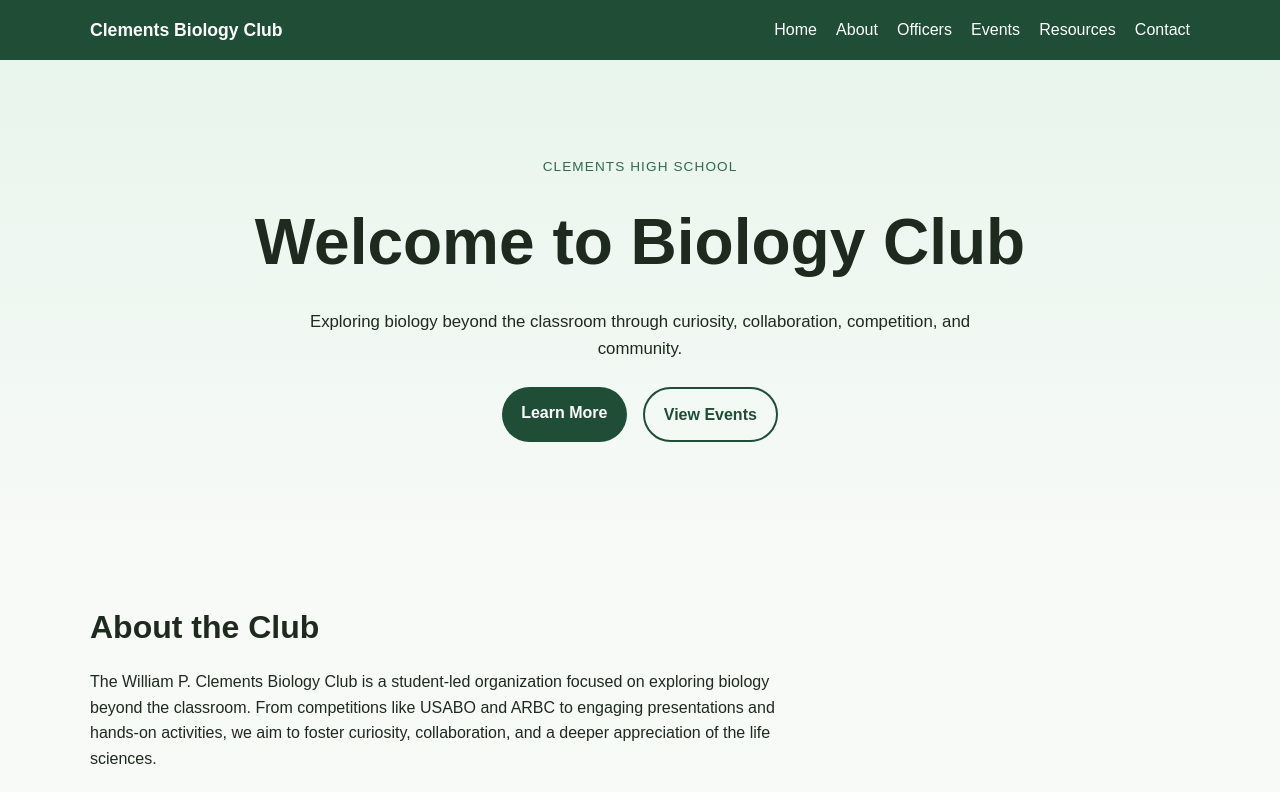
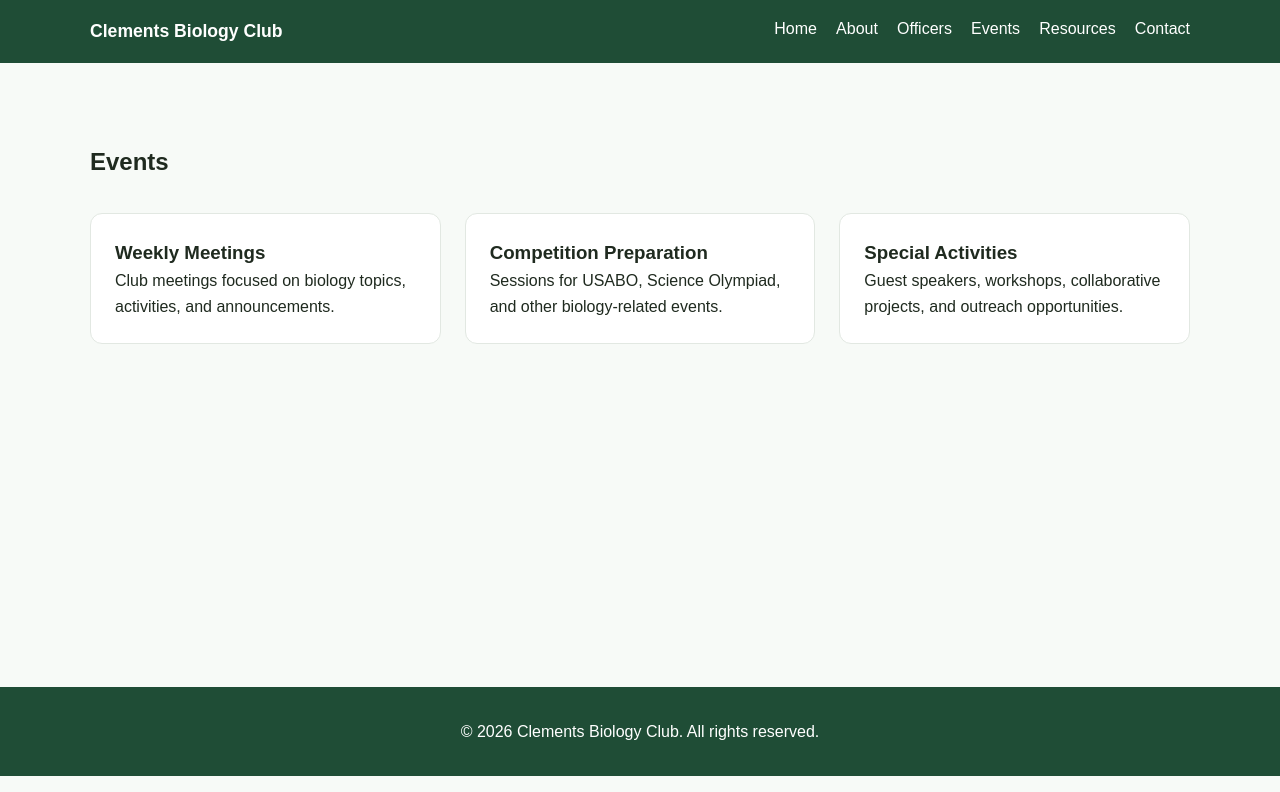
Before and after one commit to ezraweng21/clementsbiologyclub-website, a React (Vite) app: page /events in a window 1280 px wide. Shown: the top 792 px of the page. Built offline with nearby package versions, Linux system fonts and the light colour scheme.

Commit message:
Add multi-page routing with React Router

```diff
--- a/package.json
+++ b/package.json
@@ -11,7 +11,8 @@
   },
   "dependencies": {
     "react": "^19.2.4",
-    "react-dom": "^19.2.4"
+    "react-dom": "^19.2.4",
+    "react-router-dom": "^7.13.2"
   },
   "devDependencies": {
     "@eslint/js": "^9.39.4",
--- a/src/App.jsx
+++ b/src/App.jsx
@@ -1,19 +1,27 @@
+import { Routes, Route } from "react-router-dom";
 import Navbar from "./components/Navbar";
-import Hero from "./components/Hero";
-import About from "./components/About";
-import OfficersPreview from "./components/OfficersPreview";
-import EventsPreview from "./components/EventsPreview";
 import Footer from "./components/Footer";
+
+import Home from "./pages/Home";
+import About from "./pages/About";
+import Officers from "./pages/Officers";
+import Events from "./pages/Events";
+import Resources from "./pages/Resources";
+import Contact from "./pages/Contact";
 
 function App() {
   return (
     <>
       <Navbar />
       <main>
-        <Hero />
-        <About />
-        <OfficersPreview />
-        <EventsPreview />
+        <Routes>
+          <Route path="/" element={<Home />} />
+          <Route path="/about" element={<About />} />
+          <Route path="/officers" element={<Officers />} />
+          <Route path="/events" element={<Events />} />
+          <Route path="/resources" element={<Resources />} />
+          <Route path="/contact" element={<Contact />} />
+        </Routes>
       </main>
       <Footer />
     </>
--- a/src/components/Navbar.jsx
+++ b/src/components/Navbar.jsx
@@ -1,15 +1,51 @@
+import { NavLink } from "react-router-dom";
+
 function Navbar() {
   return (
     <header className="navbar">
       <div className="container navbar-content">
-        <div className="logo">Clements Biology Club</div>
+        <NavLink to="/" className="logo">
+          Clements Biology Club
+        </NavLink>
+
         <nav className="nav-links">
-          <a href="#home">Home</a>
-          <a href="#about">About</a>
-          <a href="#officers">Officers</a>
-          <a href="#events">Events</a>
-          <a href="#resources">Resources</a>
-          <a href="#contact">Contact</a>
+          <NavLink
+            to="/"
+            end
+            className={({ isActive }) => (isActive ? "active-link" : "")}
+          >
+            Home
+          </NavLink>
+          <NavLink
+            to="/about"
+            className={({ isActive }) => (isActive ? "active-link" : "")}
+          >
+            About
+          </NavLink>
+          <NavLink
+            to="/officers"
+            className={({ isActive }) => (isActive ? "active-link" : "")}
+          >
+            Officers
+          </NavLink>
+          <NavLink
+            to="/events"
+            className={({ isActive }) => (isActive ? "active-link" : "")}
+          >
+            Events
+          </NavLink>
+          <NavLink
+            to="/resources"
+            className={({ isActive }) => (isActive ? "active-link" : "")}
+          >
+            Resources
+          </NavLink>
+          <NavLink
+            to="/contact"
+            className={({ isActive }) => (isActive ? "active-link" : "")}
+          >
+            Contact
+          </NavLink>
         </nav>
       </div>
     </header>
--- a/src/main.jsx
+++ b/src/main.jsx
@@ -1,10 +1,13 @@
 import React from "react";
 import ReactDOM from "react-dom/client";
+import { BrowserRouter } from "react-router-dom";
 import App from "./App.jsx";
 import "./styles/globals.css";
 
 ReactDOM.createRoot(document.getElementById("root")).render(
   <React.StrictMode>
-    <App />
+    <BrowserRouter>
+      <App />
+    </BrowserRouter>
   </React.StrictMode>,
 );
--- a/src/pages/About.jsx
+++ b/src/pages/About.jsx
@@ -0,0 +1,23 @@
+function About() {
+  return (
+    <section className="section page-section">
+      <div className="container">
+        <h1>About Biology Club</h1>
+        <p className="section-text">
+          The William P. Clements Biology Club is a student-led organization
+          focused on exploring biology beyond the classroom. From competitions
+          like USABO and ARBC to engaging presentations and hands-on activities,
+          we aim to foster curiosity, collaboration, and a deeper appreciation
+          of the life sciences.
+        </p>
+        <p className="section-text">
+          Our goal is to create a welcoming space for students interested in
+          life science, medicine, research, and biological problem-solving,
+          whether they are beginners or experienced competitors.
+        </p>
+      </div>
+    </section>
+  );
+}
+
+export default About;
--- a/src/pages/Contact.jsx
+++ b/src/pages/Contact.jsx
@@ -0,0 +1,19 @@
+function Contact() {
+  return (
+    <section className="section page-section">
+      <div className="container">
+        <h1>Contact</h1>
+        <p className="section-text">
+          Questions about joining, meetings, events, or club activities can go
+          here.
+        </p>
+        <p className="section-text">
+          You can later add sponsor contact information, officer emails, or a
+          contact form.
+        </p>
+      </div>
+    </section>
+  );
+}
+
+export default Contact;
--- a/src/pages/Events.jsx
+++ b/src/pages/Events.jsx
@@ -0,0 +1,34 @@
+function Events() {
+  return (
+    <section className="section page-section">
+      <div className="container">
+        <h1>Events</h1>
+        <div className="card-grid">
+          <div className="card">
+            <h3>Weekly Meetings</h3>
+            <p>
+              Club meetings focused on biology topics, activities, and
+              announcements.
+            </p>
+          </div>
+          <div className="card">
+            <h3>Competition Preparation</h3>
+            <p>
+              Sessions for USABO, Science Olympiad, and other biology-related
+              events.
+            </p>
+          </div>
+          <div className="card">
+            <h3>Special Activities</h3>
+            <p>
+              Guest speakers, workshops, collaborative projects, and outreach
+              opportunities.
+            </p>
+          </div>
+        </div>
+      </div>
+    </section>
+  );
+}
+
+export default Events;
--- a/src/pages/Home.jsx
+++ b/src/pages/Home.jsx
@@ -0,0 +1,17 @@
+import Hero from "../components/Hero";
+import About from "../components/About";
+import OfficersPreview from "../components/OfficersPreview";
+import EventsPreview from "../components/EventsPreview";
+
+function Home() {
+  return (
+    <>
+      <Hero />
+      <About />
+      <OfficersPreview />
+      <EventsPreview />
+    </>
+  );
+}
+
+export default Home;
--- a/src/pages/Officers.jsx
+++ b/src/pages/Officers.jsx
@@ -0,0 +1,25 @@
+function Officers() {
+  return (
+    <section className="section page-section">
+      <div className="container">
+        <h1>Officers</h1>
+        <div className="card-grid">
+          <div className="card">
+            <h3>President</h3>
+            <p>Name Here</p>
+          </div>
+          <div className="card">
+            <h3>Vice President</h3>
+            <p>Name Here</p>
+          </div>
+          <div className="card">
+            <h3>Officer</h3>
+            <p>Name Here</p>
+          </div>
+        </div>
+      </div>
+    </section>
+  );
+}
+
+export default Officers;
--- a/src/pages/Resources.jsx
+++ b/src/pages/Resources.jsx
@@ -0,0 +1,15 @@
+function Resources() {
+  return (
+    <section className="section page-section">
+      <div className="container">
+        <h1>Resources</h1>
+        <p className="section-text">
+          This page will include club study resources, useful biology links,
+          competition materials, and other helpful content for members.
+        </p>
+      </div>
+    </section>
+  );
+}
+
+export default Resources;
--- a/src/styles/globals.css
+++ b/src/styles/globals.css
@@ -145,3 +145,24 @@ a {
 .card:hover {
   transform: translateY(-5px);
 }
+
+.page-section {
+  min-height: 70vh;
+  padding-top: 5rem;
+}
+
+.nav-links a {
+  padding-bottom: 0.2rem;
+  border-bottom: 2px solid transparent;
+  transition:
+    border-color 0.2s ease,
+    opacity 0.2s ease;
+}
+
+.nav-links a:hover {
+  opacity: 0.85;
+}
+
+.active-link {
+  border-bottom-color: white;
+}
```
Also changed, not shown: 1 other file (tests, documents, lock files or other folders).
